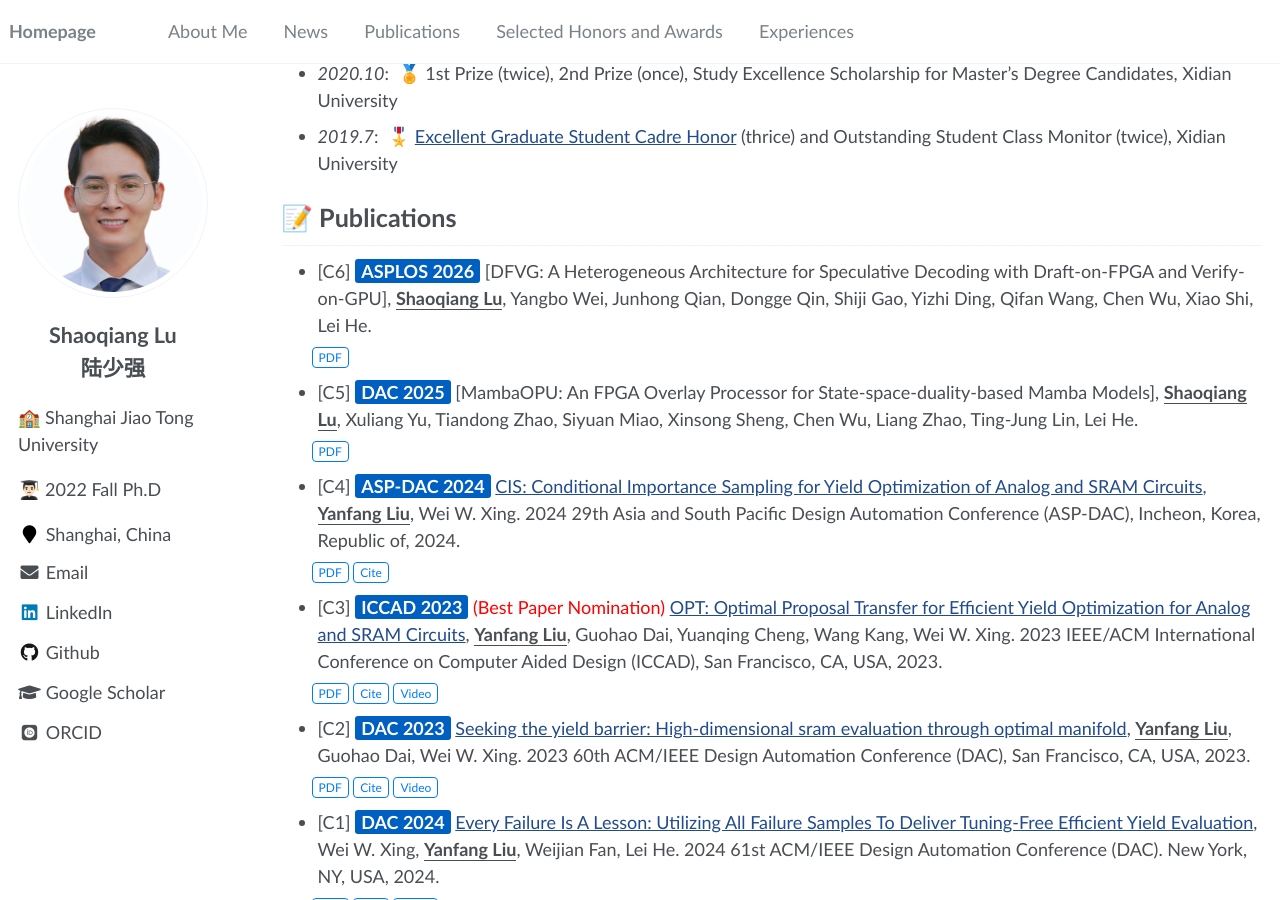
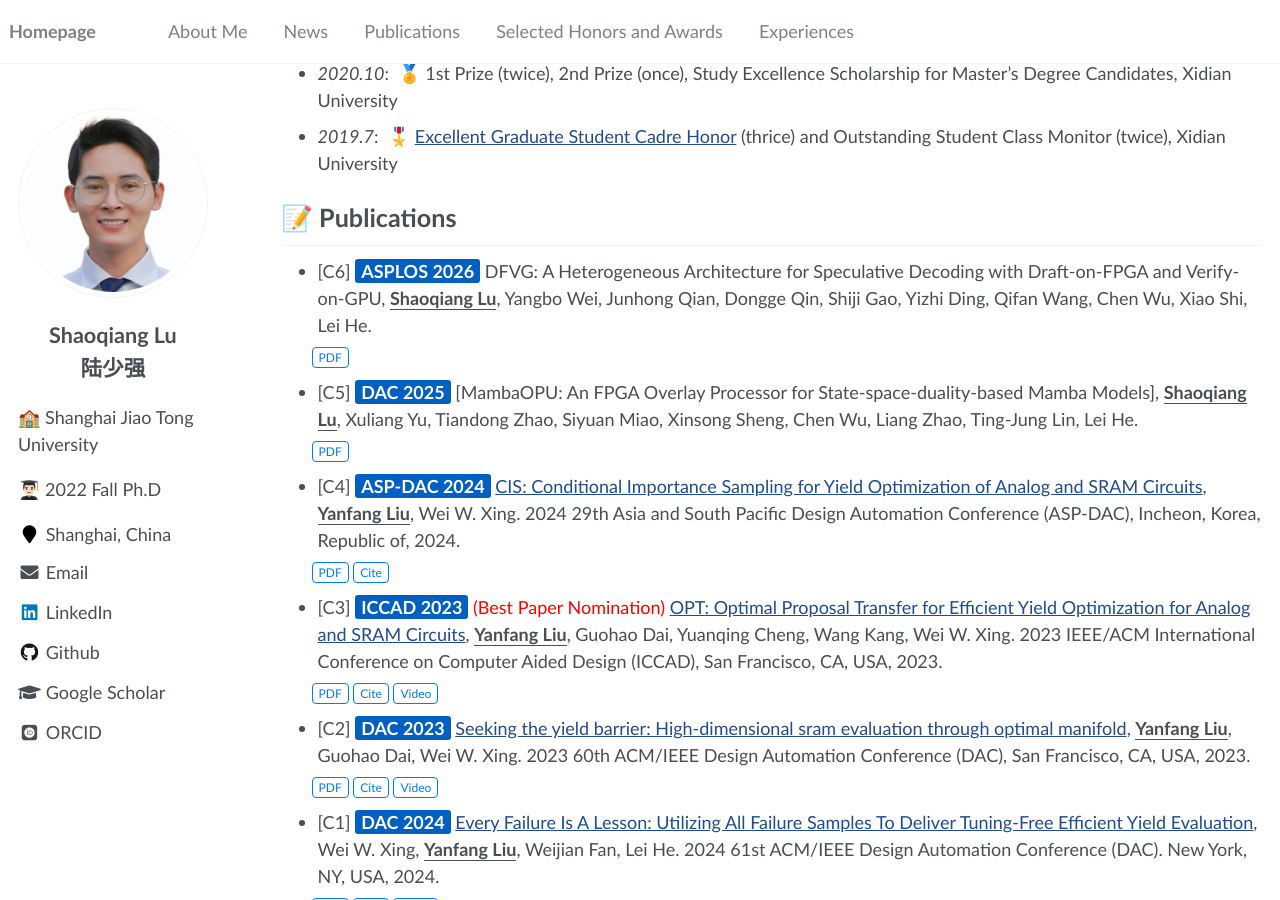
Before and after one commit to ShaoqiangLu/ShaoqangLu.github.io, a Jekyll site: the page built from _pages/about.md, in a window 1280 px wide and 900 px high, scrolled down 836 px. Built offline with Jekyll 4.4.1, drawn with Linux system fonts in a browser that asks for light colours; some web fonts are replaced.

Commit message:
Update about.md

```diff
--- a/_pages/about.md
+++ b/_pages/about.md
@@ -80,7 +80,7 @@ I have been a Ph.D. candidate at the School of Integrated Circuits, [Shanghai Ji
 </div>
 </div> -->
 
-- [C6] <span style="background-color:rgb(0, 96, 193); color: #ffffff; padding: 1px 6px; border-radius: 3px; font-weight: bold;">ASPLOS 2026</span> [DFVG: A Heterogeneous Architecture for Speculative Decoding with Draft-on-FPGA and Verify-on-GPU], **<u>Shaoqiang Lu</u>**, Yangbo Wei, Junhong Qian, Dongge Qin, Shiji Gao, Yizhi Ding, Qifan Wang, Chen Wu, Xiao Shi, Lei He.
+- [C6] <span style="background-color:rgb(0, 96, 193); color: #ffffff; padding: 1px 6px; border-radius: 3px; font-weight: bold;">ASPLOS 2026</span> DFVG: A Heterogeneous Architecture for Speculative Decoding with Draft-on-FPGA and Verify-on-GPU, **<u>Shaoqiang Lu</u>**, Yangbo Wei, Junhong Qian, Dongge Qin, Shiji Gao, Yizhi Ding, Qifan Wang, Chen Wu, Xiao Shi, Lei He.
 
 <div style="margin-top: -15px; margin-bottom: 10px; margin-left: 30px;">
 
```
